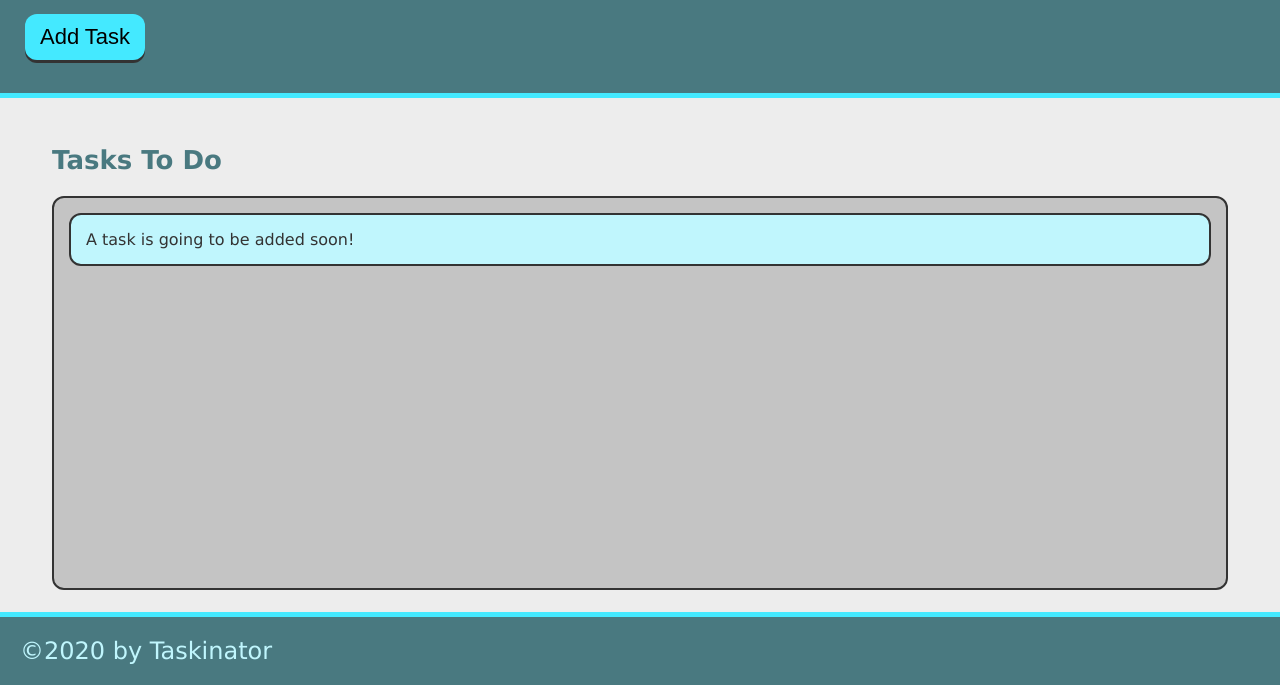
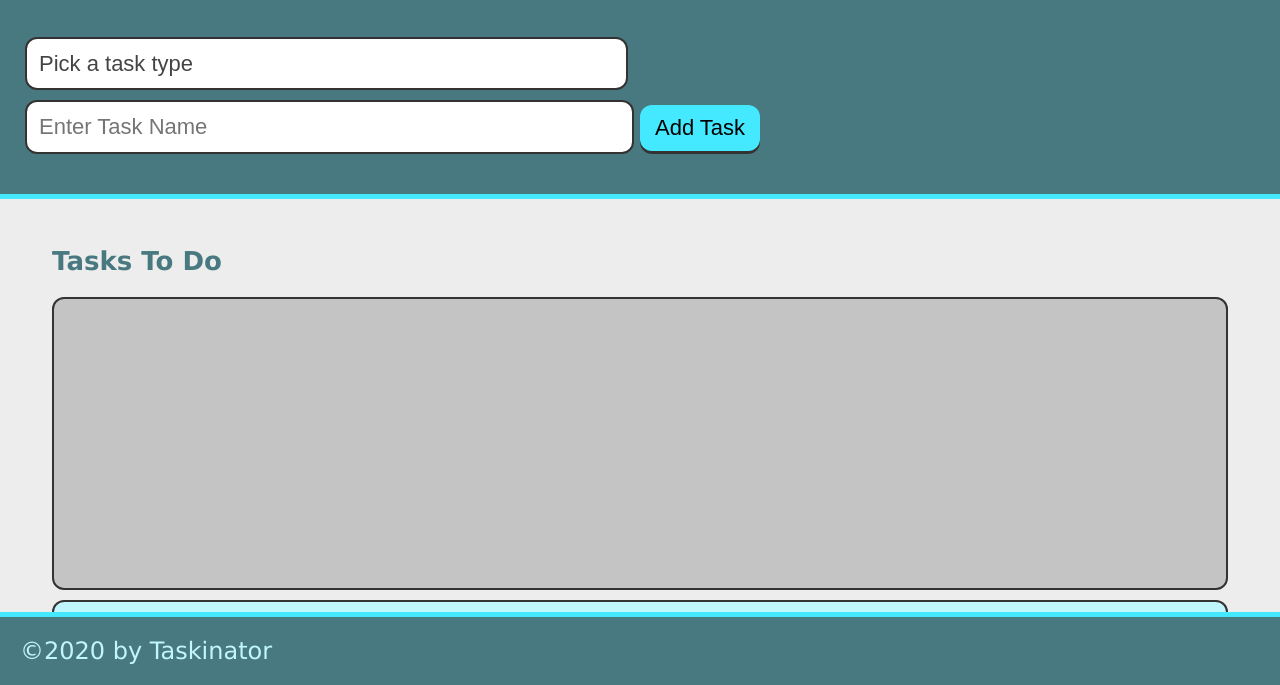
Before and after one commit to pawan495/taskinator, a plain HTML site: page index.html in a window 1280 px wide. Shown: the part 115-800 px from the top of the page. Drawn offline with Linux system fonts and the light colour scheme.

Commit message:
add form in html

```diff
--- a/assets/css/style.css
+++ b/assets/css/style.css
@@ -184,6 +184,8 @@
     background-repeat: no-repeat, repeat;
     background-position: right 0.7em top 50%, 0 0;
     background-size: 0.65em auto, 100%;
+    appearance: none;
+
   }
 
   .select-status {
--- a/index.html
+++ b/index.html
@@ -14,14 +14,29 @@
     <header>
         <h1 class="page-title">Taskinator</h1>
 <p>Click the button below to add a new task!</p>
-<button class="btn" id="save-task">Add Task</button>
-</header>
+<form id="task-form">
+
+    <div class="form-group">
+        <div class="form-group">
+            <select name="task-type" class="select-dropdown">
+              <option value="" disabled selected>Pick a task type</option>
+              <option value="Print">Print</option>
+              <option value="Web">Web</option>
+              <option value="Mobile">Mobile</option>
+            </select>
+          </div>
+        <input type="text" name="task-name" placeholder="Enter Task Name" />
+      </div>
+      <div class="form-group">
+      <button class="btn" id="save-task" type="submit">Add Task</button>
+    </div>
+
+  </form></header>
 <main class="page-content">
     <section class="task-list-wrapper">
       <h2 class="list-title">Tasks To Do</h2>
-      <ul class="task-list" id="tasks-to-do">
+      <ul class="task-list" id="tasks-to-do"></ul>
         <li class="task-item">A task is going to be added soon!</li>
-      </ul>
     </section>
   </main>
   <footer>
```
